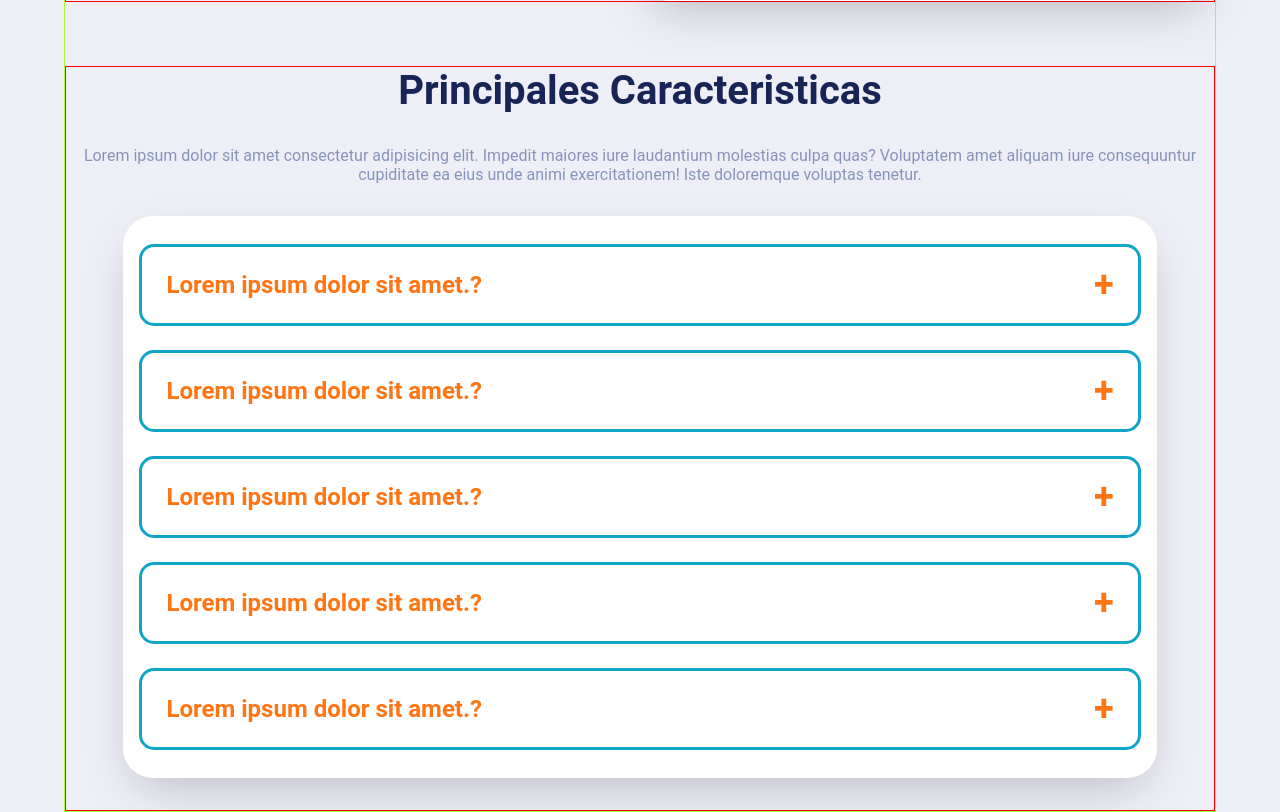
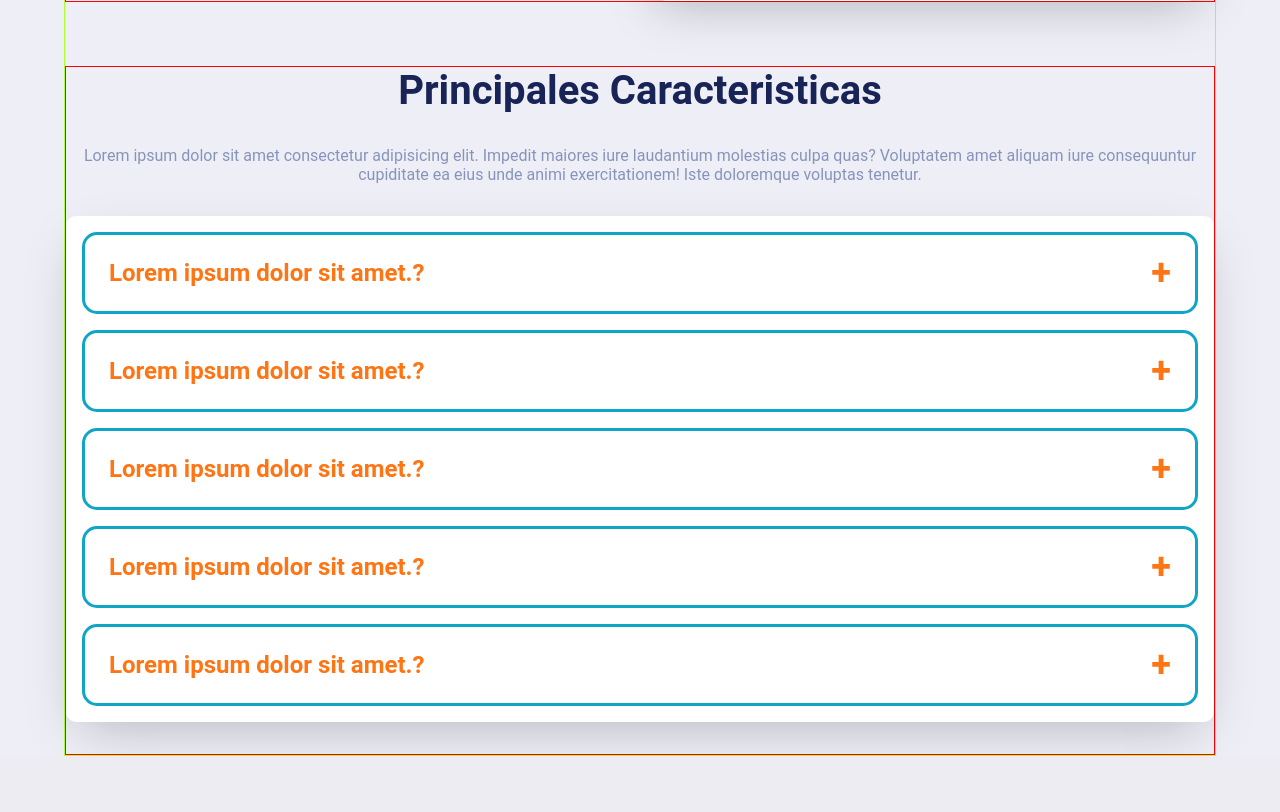
Before and after one commit to Dilson24/Project-Learn-Ease, a PHP site: page / in a window 1280 px wide. Shown: the part 2435-3247 px from the top of the page. After the commit the page ends 3191 px from the top, so only its background shows below. Run offline with PHP 8.4, Linux system fonts and the light colour scheme.

Commit message:
[NEW]-add accordion FQA

```diff
--- a/Public/Css/Home/Landigpage/index.css
+++ b/Public/Css/Home/Landigpage/index.css
@@ -551,56 +551,54 @@ li.nav-link a {
 
 /*Acordion test*/
 
-.accordion dl,
-.accordion-list {
+.contentFQA {
+    display: flex;
+    justify-content: space-evenly;
+    max-width: 100%;
+    width: 100%;
+    margin: 0 auto 0 auto;
+    padding: 2em 0;
+}
+
+.accordion {
+    display: flex;
+    justify-content: center;
+    flex-direction: column;
+    border-radius: 0.625em;
+    gap: 1em;
     background: #FFFFFF;
     box-shadow: var(--ShadowCards);
-    border-radius: 30px;
     padding: 1em;
-    margin: 0 auto 0 auto;
-    width: 90%;
+    width: 100%;
+    animation-fill-mode: forwards;
 }
-
-.accordion-list:after {
-    content: "";
-    display: block;
-    height: 1em;
-    width: 100%;
-    background-color: darken(#38cc70, 10%);
-}
-
-.accordion dd{
+.accordion-content {
     background-color: #eee;
     font-size: 1em;
     line-height: 1.5em;
+    color: var(--Secondary);
+    border-bottom-left-radius: 30px;
+    border-bottom-right-radius: 30px;
 }
 
-.accordion p {
-    color: var(--Secondary);
-    padding: 1em 2em;
+.accordion-content p {
+    padding: 1em;
 }
 
-.contentFQA {
-    max-width: 100%;
-    margin: 0 auto;
-    padding: 2em 0;
-}
 .accordionTitle {
     background-color: transparent;
     text-align: left;
     font-weight: 700;
     font-size: 1.5em;
     padding: 1em;
-    margin: .5em 0 .5em 0;
     border-radius: 0.625em;
     display: block;
     text-decoration: none;
     color: var(--Orange);
-    transition: background-color 0.5s ease-in-out;
     border: 3px solid var(--Blue);
 }
 
-.accordionTitle:before {
+.accordionTitle::before {
     content: "+";
     font-size: 1.5em;
     line-height: 0.8em;
@@ -608,21 +606,24 @@ li.nav-link a {
     transition: transform 0.3s ease-in-out;
 }
 
+
 .accordionTitle:hover {
-    background-color: #EEEEF7;
-    /*cambiar*/
+    transition: background-color 0.5s ease-in-out;
+    background-color: var(--Darkblue);
+    border: none;
 }
 
-.accordionTitleActive,
 .accordionTitle.is-expanded {
     background-color: var(--Darkblue);
-    border:none
-    /*cambiar*/
+    border-bottom-left-radius: 0;
+    border-bottom-right-radius: 0;
+    border: none;
+    transition: border-bottom-left-radius 0.5s ease-in-out, border-bottom-right-radius 0.5s ease-in-out;
 }
 
-.accordionTitleActive:before,
 .accordionTitle.is-expanded:before {
     transform: rotate(-225deg);
+    margin-top: auto;
 }
 
 .accordionItem {
@@ -631,6 +632,7 @@ li.nav-link a {
     max-height: 50em;
     transition: max-height 1s;
 }
+
 
 @media screen and (min-width: 48em) {
     .accordionItem {
@@ -643,9 +645,11 @@ li.nav-link a {
     max-height: 0;
 }
 
-.no-js .accordionItem.is-collapsed {
+.accordionItem.is-collapsed {
     max-height: auto;
+    background: #FFFFFF;
 }
+
 
 .animateIn {
     animation: accordionIn 0.45s normal ease-in-out both 1;
--- a/index.html
+++ b/index.html
@@ -84,7 +84,7 @@
 
         </section>
         <section class="featuresContent">
-            <div class="featuresC">
+            <div class="featuresC one">
                 <img src="Public/Assets/Img/chat-bot.svg" alt="image feature" class="imgFC">
                 <div class="fCText">
                     <h2 class="fCTitle">Encuentra asistencia para tus tareas</h2>
@@ -93,7 +93,7 @@
                         eius mollitia nostrum rem molestiae magni necessitatibus?</p>
                 </div>
             </div>
-            <div class="featuresC">
+            <div class="featuresC two">
                 <img src="Public/Assets/Img/learn.svg" alt="image feature" class="imgFC">
                 <div class="fCText">
                     <h2 class="fCTitle left">Completamente configurable para ajustarse a sus necesidades</h2>
@@ -102,7 +102,7 @@
                         voluptas atque doloribus delectus? Ullam, quod consectetur.</p>
                 </div>
             </div>
-            <div class="featuresC">
+            <div class="featuresC three">
                 <img src="Public/Assets/Img/calendar.svg" alt="image feature" class="imgFC">
                 <div class="fCText">
                     <h2 class="fCTitle">Informes automatizados & widget de alertas</h2>
@@ -111,7 +111,6 @@
                         voluptas atque doloribus delectus? Ullam, quod consectetur.</p>
                 </div>
             </div>
-
         </section>
         <section class="FQA">
             <div class="FQAtext">
@@ -122,94 +121,114 @@
             </div>
             <div class="contentFQA">
                 <div class="accordion">
-                    <dl>
-                        <dt>
+                    <div class="accordion-item">
+                        <div class="accordion-header">
                             <a href="#accordion1" aria-expanded="false" aria-controls="accordion1"
-                                class="accordion-title accordionTitle js-accordionTrigger">Lorem ipsum dolor sit amet.?</a>
-                        </dt>
-                        <dd class="accordion-content accordionItem is-collapsed" id="accordion1" aria-hidden="true">
-                            <p>Aliquam dapibus, ante quis fringilla feugiat, mauris risus condimentum massa, at
-                                elementum libero quam ac ligula. Pellentesque at rhoncus dolor. Duis porttitor nibh ut
-                                lobortis aliquam. Nullam eu dolor venenatis mauris placerat tristique eget id dolor.
-                                Quisque blandit adipiscing erat vitae dapibus. Nulla aliquam magna nec elementum
-                                tincidunt.</p>
-                        </dd>
-                        <dt>
+                                class="accordionTitle js-accordionTrigger">
+                                Lorem ipsum dolor sit amet.?
+                            </a>
+                        </div>
+                        <div class="accordion-content accordionItem is-collapsed" id="accordion1" aria-hidden="true">
+                            <p>
+                                Aliquam dapibus, ante quis fringilla feugiat, mauris risus condimentum massa, at
+                                elementum
+                                libero quam ac ligula. Pellentesque at rhoncus dolor. Duis porttitor nibh ut lobortis
+                                aliquam. Nullam eu dolor venenatis mauris placerat tristique eget id dolor. Quisque
+                                blandit
+                                adipiscing erat vitae dapibus. Nulla aliquam magna nec elementum tincidunt.
+                            </p>
+                        </div>
+                    </div>
+                    <div class="accordion-item">
+                        <div class="accordion-header">
                             <a href="#accordion2" aria-expanded="false" aria-controls="accordion2"
-                                class="accordion-title accordionTitle js-accordionTrigger">
-                                Lorem ipsum dolor sit amet.?</a>
-                        </dt>
-                        <dd class="accordion-content accordionItem is-collapsed" id="accordion2" aria-hidden="true">
-                            <p>Lorem ipsum dolor sit amet, consectetur adipiscing elit. Morbi eu interdum diam. Donec
+                                class="accordionTitle js-accordionTrigger">
+                                Lorem ipsum dolor sit amet.?
+                            </a>
+                        </div>
+                        <div class="accordion-content accordionItem is-collapsed" id="accordion2" aria-hidden="true">
+                            <p>
+                                Lorem ipsum dolor sit amet, consectetur adipiscing elit. Morbi eu interdum diam. Donec
                                 interdum porttitor risus non bibendum. Maecenas sollicitudin eros in quam imperdiet
                                 placerat. Cras justo purus, rhoncus nec lobortis ut, iaculis vel ipsum. Donec dignissim
-                                arcu nec elit faucibus condimentum. Donec facilisis consectetur enim sit amet varius.
-                                Pellentesque justo dui, sodales quis luctus a, iaculis eget mauris. </p>
-                            <p>Aliquam dapibus, ante quis fringilla feugiat, mauris risus condimentum massa, at
-                                elementum libero quam ac ligula. Pellentesque at rhoncus dolor. Duis porttitor nibh ut
-                                lobortis aliquam. Nullam eu dolor venenatis mauris placerat tristique eget id dolor.
-                                Quisque blandit adipiscing erat vitae dapibus. Nulla aliquam magna nec elementum
-                                tincidunt.</p>
-                        </dd>
-                        <dt>
-                            <a href="#accordion3" aria-expanded="false" aria-controls="accordion3"
-                                class="accordion-title accordionTitle js-accordionTrigger">
+                                arcu
+                                nec elit faucibus condimentum. Donec facilisis consectetur enim sit amet varius.
+                                Pellentesque justo dui, sodales quis luctus a, iaculis eget mauris.
+                            </p>
+                            <p>
+                                Aliquam dapibus, ante quis fringilla feugiat, mauris risus condimentum massa, at
+                                elementum
+                                libero quam ac ligula. Pellentesque at rhoncus dolor. Duis porttitor nibh ut lobortis
+                                aliquam. Nullam eu dolor venenatis mauris placerat tristique eget id dolor. Quisque
+                                blandit
+                                adipiscing erat vitae dapibus. Nulla aliquam magna nec elementum tincidunt.
+                            </p>
+                        </div>
+                    </div>
+                    <div class="accordion-item">
+                        <div class="accordion-header">
+                            <a href="#accordion3" aria-expanded="false" aria-controls="accordion1"
+                                class="accordionTitle js-accordionTrigger">
                                 Lorem ipsum dolor sit amet.?
                             </a>
-                        </dt>
-                        <dd class="accordion-content accordionItem is-collapsed" id="accordion3" aria-hidden="true">
-                            <p>Lorem ipsum dolor sit amet, consectetur adipiscing elit. Morbi eu interdum diam. Donec
+                        </div>
+                        <div class="accordion-content accordionItem is-collapsed" id="accordion1" aria-hidden="true">
+                            <p>
+                                Aliquam dapibus, ante quis fringilla feugiat, mauris risus condimentum massa, at
+                                elementum
+                                libero quam ac ligula. Pellentesque at rhoncus dolor. Duis porttitor nibh ut lobortis
+                                aliquam. Nullam eu dolor venenatis mauris placerat tristique eget id dolor. Quisque
+                                blandit
+                                adipiscing erat vitae dapibus. Nulla aliquam magna nec elementum tincidunt.
+                            </p>
+                        </div>
+                    </div>
+                    <div class="accordion-item">
+                        <div class="accordion-header">
+                            <a href="#accordion4" aria-expanded="false" aria-controls="accordion2"
+                                class="accordionTitle js-accordionTrigger">
+                                Lorem ipsum dolor sit amet.?
+                            </a>
+                        </div>
+                        <div class="accordion-content accordionItem is-collapsed" id="accordion2" aria-hidden="true">
+                            <p>
+                                Lorem ipsum dolor sit amet, consectetur adipiscing elit. Morbi eu interdum diam. Donec
                                 interdum porttitor risus non bibendum. Maecenas sollicitudin eros in quam imperdiet
                                 placerat. Cras justo purus, rhoncus nec lobortis ut, iaculis vel ipsum. Donec dignissim
-                                arcu nec elit faucibus condimentum. Donec facilisis consectetur enim sit amet varius.
-                                Pellentesque justo dui, sodales quis luctus a, iaculis eget mauris. </p>
-                            <p>Aliquam dapibus, ante quis fringilla feugiat, mauris risus condimentum massa, at
-                                elementum libero quam ac ligula. Pellentesque at rhoncus dolor. Duis porttitor nibh ut
-                                lobortis aliquam. Nullam eu dolor venenatis mauris placerat tristique eget id dolor.
-                                Quisque blandit adipiscing erat vitae dapibus. Nulla aliquam magna nec elementum
-                                tincidunt.</p>
-                        </dd>
-                        <dt>
-                            <a href="#accordion4" aria-expanded="false" aria-controls="accordion3"
-                                class="accordion-title accordionTitle js-accordionTrigger">
+                                arcu
+                                nec elit faucibus condimentum. Donec facilisis consectetur enim sit amet varius.
+                                Pellentesque justo dui, sodales quis luctus a, iaculis eget mauris.
+                            </p>
+                            <p>
+                                Aliquam dapibus, ante quis fringilla feugiat, mauris risus condimentum massa, at
+                                elementum
+                                libero quam ac ligula. Pellentesque at rhoncus dolor. Duis porttitor nibh ut lobortis
+                                aliquam. Nullam eu dolor venenatis mauris placerat tristique eget id dolor. Quisque
+                                blandit
+                                adipiscing erat vitae dapibus. Nulla aliquam magna nec elementum tincidunt.
+                            </p>
+                        </div>
+                    </div>
+                    <div class="accordion-item">
+                        <div class="accordion-header">
+                            <a href="#accordion3" aria-expanded="false" aria-controls="accordion1"
+                                class="accordionTitle js-accordionTrigger">
                                 Lorem ipsum dolor sit amet.?
                             </a>
-                        </dt>
-                        <dd class="accordion-content accordionItem is-collapsed" id="accordion4" aria-hidden="true">
-                            <p>Lorem ipsum dolor sit amet, consectetur adipiscing elit. Morbi eu interdum diam. Donec
-                                interdum porttitor risus non bibendum. Maecenas sollicitudin eros in quam imperdiet
-                                placerat. Cras justo purus, rhoncus nec lobortis ut, iaculis vel ipsum. Donec dignissim
-                                arcu nec elit faucibus condimentum. Donec facilisis consectetur enim sit amet varius.
-                                Pellentesque justo dui, sodales quis luctus a, iaculis eget mauris. </p>
-                            <p>Aliquam dapibus, ante quis fringilla feugiat, mauris risus condimentum massa, at
-                                elementum libero quam ac ligula. Pellentesque at rhoncus dolor. Duis porttitor nibh ut
-                                lobortis aliquam. Nullam eu dolor venenatis mauris placerat tristique eget id dolor.
-                                Quisque blandit adipiscing erat vitae dapibus. Nulla aliquam magna nec elementum
-                                tincidunt.</p>
-                        </dd>
-                        <dt>
-                            <a href="#accordion5" aria-expanded="false" aria-controls="accordion3"
-                                class="accordion-title accordionTitle js-accordionTrigger">
-                                Lorem ipsum dolor sit amet.?
-                            </a>
-                        </dt>
-                        <dd class="accordion-content accordionItem is-collapsed" id="accordion5" aria-hidden="true">
-                            <p>Lorem ipsum dolor sit amet, consectetur adipiscing elit. Morbi eu interdum diam. Donec
-                                interdum porttitor risus non bibendum. Maecenas sollicitudin eros in quam imperdiet
-                                placerat. Cras justo purus, rhoncus nec lobortis ut, iaculis vel ipsum. Donec dignissim
-                                arcu nec elit faucibus condimentum. Donec facilisis consectetur enim sit amet varius.
-                                Pellentesque justo dui, sodales quis luctus a, iaculis eget mauris. </p>
-                            <p>Aliquam dapibus, ante quis fringilla feugiat, mauris risus condimentum massa, at
-                                elementum libero quam ac ligula. Pellentesque at rhoncus dolor. Duis porttitor nibh ut
-                                lobortis aliquam. Nullam eu dolor venenatis mauris placerat tristique eget id dolor.
-                                Quisque blandit adipiscing erat vitae dapibus. Nulla aliquam magna nec elementum
-                                tincidunt.</p>
-                        </dd>
-
-                    </dl>
+                        </div>
+                        <div class="accordion-content accordionItem is-collapsed" id="accordion1" aria-hidden="true">
+                            <p>
+                                Aliquam dapibus, ante quis fringilla feugiat, mauris risus condimentum massa, at
+                                elementum
+                                libero quam ac ligula. Pellentesque at rhoncus dolor. Duis porttitor nibh ut lobortis
+                                aliquam. Nullam eu dolor venenatis mauris placerat tristique eget id dolor. Quisque
+                                blandit
+                                adipiscing erat vitae dapibus. Nulla aliquam magna nec elementum tincidunt.
+                            </p>
+                        </div>
+                    </div>
                 </div>
             </div>
-
         </section>
     </main>
     <footer>
```
Also changed, not shown: Public/Js/Home/Landigpage/index.js (+20 -23 lines).
